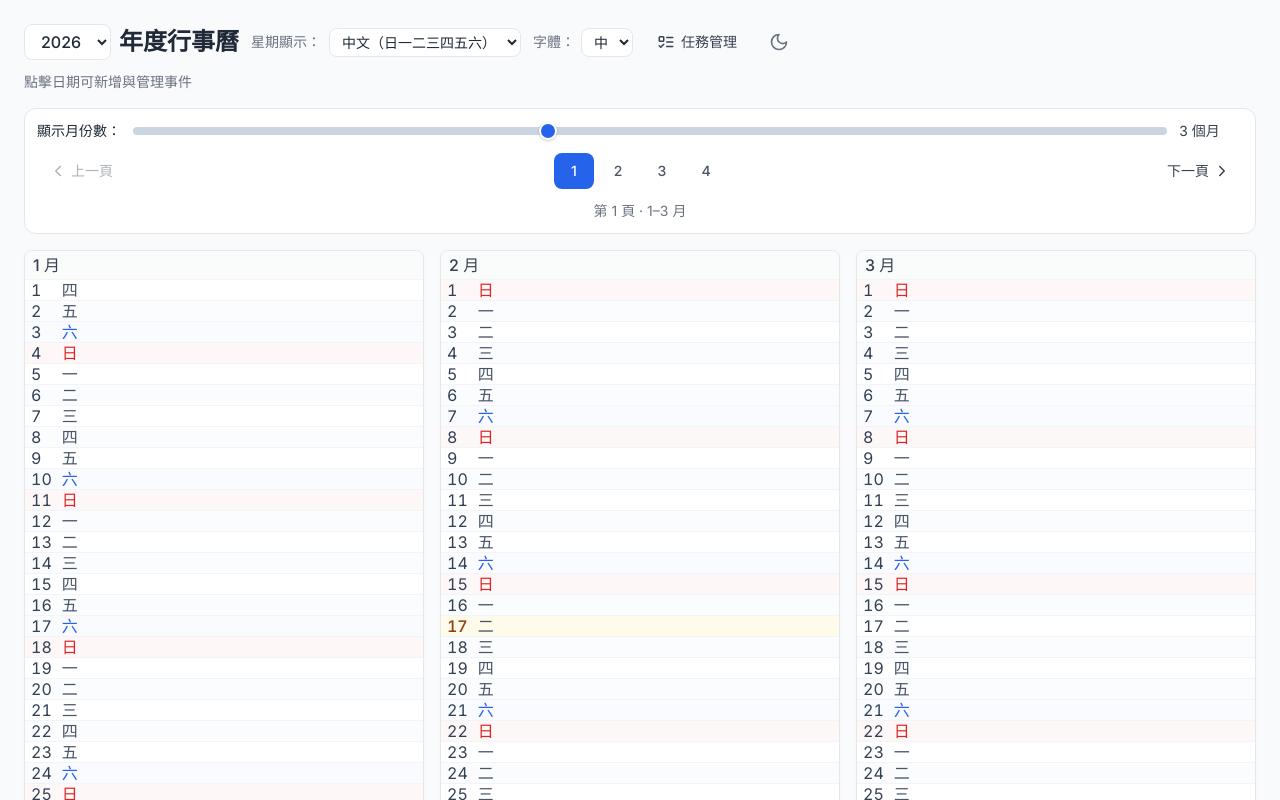
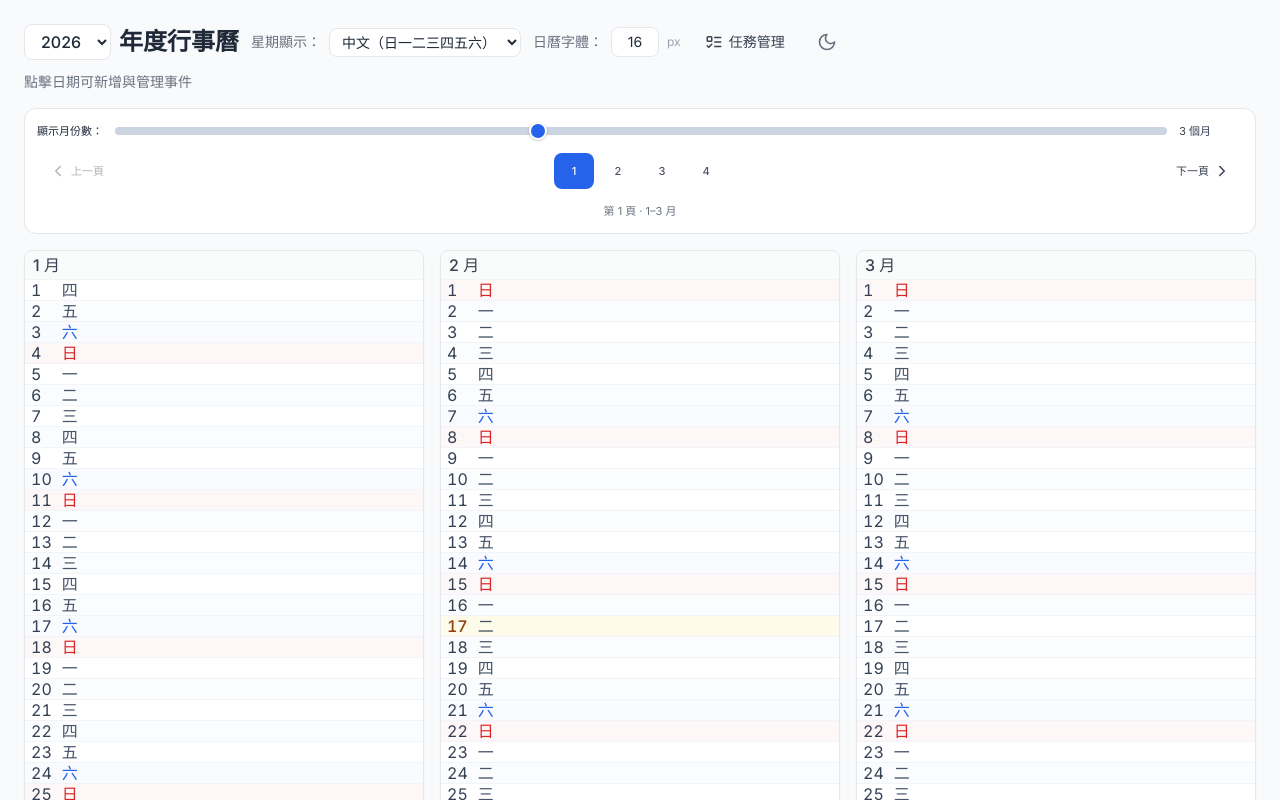
Before and after one commit to ollielu/allyears, a React (Vite) app: page / in a window 1280 px wide. Shown: the top 800 px of the page. Built offline with nearby package versions, Linux system fonts and the light colour scheme.

Commit message:
改變字體大小

```diff
--- a/src/App.jsx
+++ b/src/App.jsx
@@ -8,7 +8,7 @@ import { useFontSize } from './hooks/useFontSize';
 
 function App() {
   const { isDark, toggleTheme } = useTheme();
-  const { fontSize, setFontSize } = useFontSize();
+  const { fontSize, setFontSize, minFontSize, maxFontSize } = useFontSize();
   const [view, setView] = useState('calendar');
   const {
     getEventCountByDate,
@@ -31,6 +31,8 @@ function App() {
           onToggleTheme={toggleTheme}
           fontSize={fontSize}
           onFontSizeChange={setFontSize}
+          minFontSize={minFontSize}
+          maxFontSize={maxFontSize}
           onOpenTaskManagement={() => setView('tasks')}
           getEventCount={getEventCountByDate}
           getPrimaryEventForDate={getPrimaryEventForDate}
@@ -44,6 +46,8 @@ function App() {
           isDark={isDark}
           fontSize={fontSize}
           onFontSizeChange={setFontSize}
+          minFontSize={minFontSize}
+          maxFontSize={maxFontSize}
           onBack={() => setView('calendar')}
           getAllEventsList={getAllEventsList}
           batchDeleteEvents={batchDeleteEvents}
--- a/src/components/TaskManagement.jsx
+++ b/src/components/TaskManagement.jsx
@@ -61,6 +61,8 @@ export function TaskManagement({
   onBack,
   fontSize,
   onFontSizeChange,
+  minFontSize = 10,
+  maxFontSize = 28,
   getAllEventsList,
   batchDeleteEvents,
   copyEventToDates,
@@ -209,18 +211,18 @@ export function TaskManagement({
         <h1 className={`text-xl sm:text-2xl font-semibold flex items-center gap-2 ${d ? 'text-slate-100' : 'text-gray-800'}`}>
           <ListTodo size={24} /> 任務管理
         </h1>
-        <div className="ml-auto flex items-center gap-1.5">
-          <span className={`text-sm shrink-0 ${d ? 'text-slate-400' : 'text-gray-500'}`}>字體：</span>
-          <select
+        <div className="ml-auto flex items-center gap-2">
+          <span className={`text-sm shrink-0 ${d ? 'text-slate-400' : 'text-gray-500'}`}>日曆字體：</span>
+          <input
+            type="number"
+            min={minFontSize}
+            max={maxFontSize}
             value={fontSize}
             onChange={(e) => onFontSizeChange(e.target.value)}
-            className={`text-sm border rounded-lg px-2 py-1 focus:outline-none focus:ring-2 focus:ring-blue-400/50 ${d ? 'border-slate-600 bg-slate-800 text-slate-200' : 'border-gray-200 bg-white text-gray-800'}`}
-            aria-label="字體大小"
-          >
-            <option value="small">小</option>
-            <option value="medium">中</option>
-            <option value="large">大</option>
-          </select>
+            className={`w-12 text-center text-sm border rounded-lg px-1 py-1 focus:outline-none focus:ring-2 focus:ring-blue-400/50 [appearance:textfield] [&::-webkit-outer-spin-button]:appearance-none [&::-webkit-inner-spin-button]:appearance-none ${d ? 'border-slate-600 bg-slate-800 text-slate-200' : 'border-gray-200 bg-white text-gray-800'}`}
+            aria-label="日曆字體大小（px）"
+          />
+          <span className={`text-xs shrink-0 ${d ? 'text-slate-500' : 'text-gray-400'}`}>px</span>
         </div>
       </header>
 
--- a/src/components/YearlyCalendar.jsx
+++ b/src/components/YearlyCalendar.jsx
@@ -11,7 +11,7 @@ const YEAR_RANGE = Array.from({ length: 11 }, (_, i) => CURRENT_YEAR - 5 + i);
 const MIN_MONTHS = 1;
 const MAX_MONTHS = 6;
 
-export function YearlyCalendar({ isDark, onToggleTheme, onOpenTaskManagement, fontSize, onFontSizeChange, getEventCount, getPrimaryEventForDate, getEventsForDate, addEvent, updateEvent, deleteEvent }) {
+export function YearlyCalendar({ isDark, onToggleTheme, onOpenTaskManagement, fontSize, onFontSizeChange, minFontSize = 10, maxFontSize = 28, getEventCount, getPrimaryEventForDate, getEventsForDate, addEvent, updateEvent, deleteEvent }) {
   const [selectedDateKey, setSelectedDateKey] = useState(null);
   const [year, setYear] = useState(CURRENT_YEAR);
   const [weekdayFormat, setWeekdayFormat] = useState('zh');
@@ -71,18 +71,18 @@ export function YearlyCalendar({ isDark, onToggleTheme, onOpenTaskManagement, fo
               <option value="en">英文（S M T W T F S）</option>
             </select>
           </div>
-          <div className="flex items-center gap-1.5">
-            <span className={`text-sm shrink-0 ${isDark ? 'text-slate-400' : 'text-gray-500'}`}>字體：</span>
-            <select
+          <div className="flex items-center gap-2">
+            <span className={`text-sm shrink-0 ${isDark ? 'text-slate-400' : 'text-gray-500'}`}>日曆字體：</span>
+            <input
+              type="number"
+              min={minFontSize}
+              max={maxFontSize}
               value={fontSize}
               onChange={(e) => onFontSizeChange(e.target.value)}
-              className={`text-sm border rounded-lg px-2 py-1 focus:outline-none focus:ring-2 focus:ring-blue-400/50 ${isDark ? 'border-slate-600 bg-slate-800 text-slate-200' : 'border-gray-200 bg-white text-gray-800'}`}
-              aria-label="字體大小"
-            >
-              <option value="small">小</option>
-              <option value="medium">中</option>
-              <option value="large">大</option>
-            </select>
+              className={`w-12 text-center text-sm border rounded-lg px-1 py-1 focus:outline-none focus:ring-2 focus:ring-blue-400/50 [appearance:textfield] [&::-webkit-outer-spin-button]:appearance-none [&::-webkit-inner-spin-button]:appearance-none ${isDark ? 'border-slate-600 bg-slate-800 text-slate-200' : 'border-gray-200 bg-white text-gray-800'}`}
+              aria-label="日曆字體大小（px）"
+            />
+            <span className={`text-xs shrink-0 ${isDark ? 'text-slate-500' : 'text-gray-400'}`}>px</span>
           </div>
           <button
             type="button"
@@ -107,8 +107,8 @@ export function YearlyCalendar({ isDark, onToggleTheme, onOpenTaskManagement, fo
           </p>
         </header>
 
-        {/* 顯示月份數滑桿 + 頁數選擇 */}
-        <div className={`mb-4 rounded-xl border p-3 space-y-3 ${isDark ? 'border-slate-600 bg-slate-800/50' : 'border-gray-200 bg-white'}`}>
+        {/* 顯示月份數滑桿 + 頁數選擇（字體縮小） */}
+        <div className={`calendar-controls-compact mb-4 rounded-xl border p-3 space-y-3 ${isDark ? 'border-slate-600 bg-slate-800/50' : 'border-gray-200 bg-white'}`}>
           <div className="flex flex-wrap items-center gap-3">
             <span className={`text-sm font-medium shrink-0 ${isDark ? 'text-slate-200' : 'text-gray-800'}`}>
               顯示月份數：
@@ -167,9 +167,10 @@ export function YearlyCalendar({ isDark, onToggleTheme, onOpenTaskManagement, fo
         </div>
 
         <div
-          className={`grid gap-2 sm:gap-4 calendar-font-${fontSize}`}
+          className="grid gap-2 sm:gap-4 calendar-font-scale"
           style={{
             gridTemplateColumns: `repeat(${Math.min(monthsPerView, 3)}, minmax(0, 1fr))`,
+            fontSize: `${fontSize}px`,
           }}
         >
           {monthsOnPage.map((month) => (
--- a/src/hooks/useFontSize.js
+++ b/src/hooks/useFontSize.js
@@ -1,14 +1,19 @@
 import { useState, useEffect } from 'react';
 
 const STORAGE_KEY = 'yearly-planner-font-size';
-const FONT_SIZES = ['small', 'medium', 'large'];
+const MIN = 10;
+const MAX = 28;
+const DEFAULT = 16;
+
+const clamp = (n) => Math.min(MAX, Math.max(MIN, Number(n)));
 
 const getStored = () => {
   try {
     const v = localStorage.getItem(STORAGE_KEY);
-    return FONT_SIZES.includes(v) ? v : 'medium';
+    const n = parseInt(v, 10);
+    return Number.isFinite(n) ? clamp(n) : DEFAULT;
   } catch {
-    return 'medium';
+    return DEFAULT;
   }
 };
 
@@ -16,12 +21,13 @@ export function useFontSize() {
   const [fontSize, setFontSizeState] = useState(getStored);
 
   useEffect(() => {
-    localStorage.setItem(STORAGE_KEY, fontSize);
+    localStorage.setItem(STORAGE_KEY, String(fontSize));
   }, [fontSize]);
 
   const setFontSize = (v) => {
-    if (FONT_SIZES.includes(v)) setFontSizeState(v);
+    const n = typeof v === 'number' ? v : parseInt(v, 10);
+    if (Number.isFinite(n)) setFontSizeState(clamp(n));
   };
 
-  return { fontSize, setFontSize };
+  return { fontSize, setFontSize, minFontSize: MIN, maxFontSize: MAX };
 }
--- a/src/index.css
+++ b/src/index.css
@@ -30,23 +30,16 @@ html.dark {
   min-height: 100vh;
 }
 
-/* 字體大小：僅套用在日曆月份區塊。Tailwind 的 text-* 使用 rem，故用 inherit 覆寫讓字體隨 wrapper 縮放 */
-.calendar-font-small {
-  font-size: 14px;
+/* 月份滑桿與頁數選擇區：字體縮小 */
+.calendar-controls-compact {
+  font-size: 11px;
 }
-.calendar-font-small * {
-  font-size: inherit !important;
+.calendar-controls-compact * {
+  font-size: inherit;
 }
-.calendar-font-medium {
-  font-size: 16px;
-}
-.calendar-font-medium * {
-  font-size: inherit !important;
-}
-.calendar-font-large {
-  font-size: 18px;
-}
-.calendar-font-large * {
+
+/* 日曆本體字體：由 inline style 設 px，子元素繼承以覆寫 Tailwind 的 rem */
+.calendar-font-scale * {
   font-size: inherit !important;
 }
 
```
